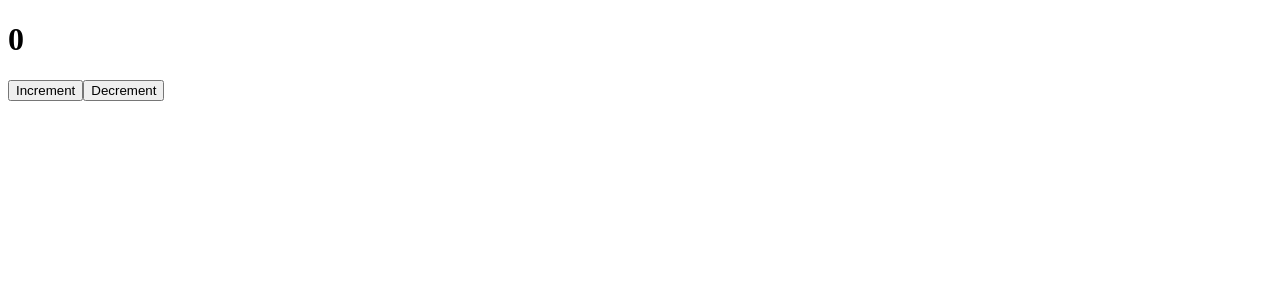
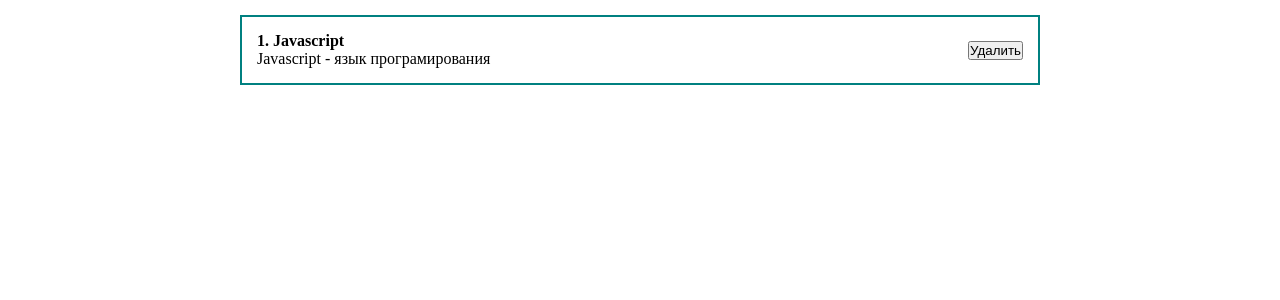
Before and after one commit to VVerkin/react-fund-course, a React (Create React App) app: page / in a window 1280 px wide. Shown: the top 300 px of the page. Built offline with nearby package versions, Linux system fonts and the light colour scheme.

Commit message:
добавляет стили

```diff
--- a/src/App.js
+++ b/src/App.js
@@ -1,13 +1,24 @@
 import React, {useState} from 'react';
 import Counter from './components/Counter';
 import ClassCounter from './components/ClassCounter';
+import './styles/App.css';
 
 function App() {
   const [value, setValue] = useState('Текст в инпуте')
 
   return (
     <div className="App">
-      <ClassCounter/>
+      <div className="post">
+        <div clssName="post__content">
+          <strong>1. Javascript</strong>
+          <div>
+            Javascript - язык програмирования
+          </div>
+        </div>
+        <div className="post__btns">
+          <button>Удалить</button>
+        </div>
+      </div>
     </div>
   );
 }
--- /dev/null
+++ b/src/styles/App.css
@@ -0,0 +1,23 @@
+* {
+    margin: 0;
+    padding: 0;
+    box-sizing: border-box;
+}
+
+#root {
+    display: flex;
+    justify-content: center;
+}
+
+.App {
+    width: 800px;
+}
+
+.post {
+    display: flex;
+    padding: 15px;
+    border: 2px solid teal;
+    margin-top: 15px;
+    justify-content: space-between;
+    align-items: center;
+}
```
Also changed, not shown: 1 other file (tests, documents, lock files or other folders).
